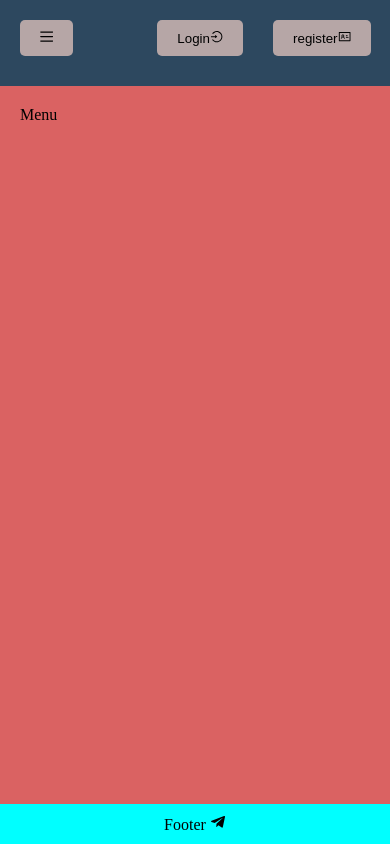
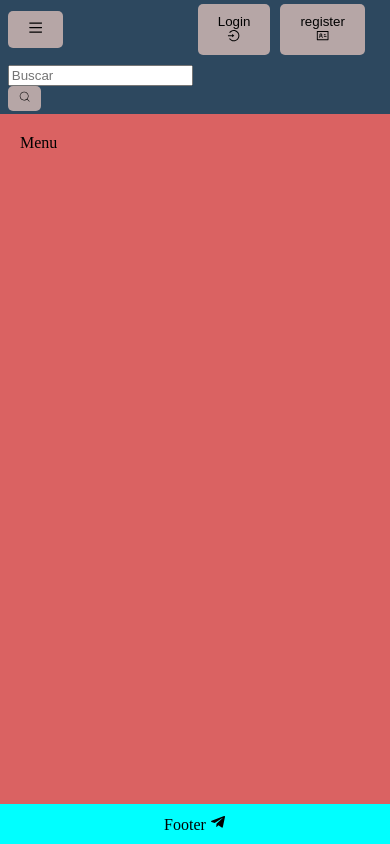
Before and after one commit to SalvadorGonzalezG/e-commers, a React (Vite) app: page / in a window 390 px wide. Built offline with nearby package versions, Linux system fonts and the light colour scheme.

Commit message:
manipulando la maquteacion web con @media

```diff
--- a/src/components/Header.jsx
+++ b/src/components/Header.jsx
@@ -11,7 +11,9 @@ const Header = () => {
                 <div className="right-buttons">
                     <button className="button"><SlMenu/></button>
                 </div>
-
+                <div className="search-container">
+                    <Search/>
+                </div>
                 <div className="left-buttons">
                     <button className="button">Login
                         <AiOutlineLogin />
@@ -24,5 +26,4 @@ const Header = () => {
         </>
     )
 }
-
 export default Header
--- a/src/components/Search.jsx
+++ b/src/components/Search.jsx
@@ -1,11 +1,14 @@
+import { CiSearch } from "react-icons/ci";
 
 
 const Search = () => {
     return (
         <>
             <div>
-    <input type="search" />
-    <button className="searchbtn">buscar</button>
+                <input
+                    type="search"
+                    placeholder="Buscar" />
+                <button className="searchbtn"><CiSearch /></button>
             </div>
         </>
     )
--- a/src/index.css
+++ b/src/index.css
@@ -16,27 +16,36 @@ body {
 .header {
   background-color: rgb(45, 72, 95);
   display: grid;
-  grid-template-columns:auto auto ; /* Dos columnas: una ocupa todo el espacio restante y otra automática */
-  justify-content:space-between; /* Distribuye el contenido de forma uniforme */
+  grid-template-columns: auto 1fr auto; /* Tres columnas: botones, búsqueda y botones */
+  gap: 20px; /* Espacio entre los elementos */
+  align-items: center; /* Alinea los elementos al centro verticalmente */
   padding: 1% 2%;
-  align-items:center; /* Alinea los elementos al centro */
 }
 
-.left-buttons {
-  display: grid;
-  grid-template-columns: auto auto ;
-  gap: 10%; /* Espacio entre los botones */
-}
-
+.left-buttons,
 .right-buttons {
   display: grid;
+  grid-template-columns: auto auto;
+  gap: 10px; /* Espacio entre los botones */
 }
 
 .button {
   padding: 10px 20px;
   background-color: #b6a6a6;
   border-radius: 5px;
-  border: 0px solid #ccc;
+  border: none;
+}
+
+.search-container {
+  display: flex;
+  justify-content:center; /* Centra el buscador horizontalmente */
+
+}
+.searchbtn{
+  padding: 4px 10px;
+  background-color: #b6a6a6;
+  border-radius: 5px;
+  border: none;
 }
 
 .menu {
@@ -53,17 +62,25 @@ body {
 
 @media (max-width: 768px) {
   .header {
-    padding: 20px;
-    grid-template-columns: 1fr 85% ;
+    grid-template-columns: 1fr 1fr; /* Una columna en pantallas pequeñas */
+    gap: 5px;
+  }
+
+  .right-buttons, .left-buttons {
+    grid-template-columns: 1fr 1fr 1fr;
+    justify-content:flex-end; /* Centra los botones horizontalmente */
+  }
+
+  .button {
+    width: auto;
+    margin-bottom: 5px;
 
   }
 
-  .header .right-buttons, .header .left-buttons {
-    justify-content:end;
-  }
-
-  .button {
-    width: 100%;
-    margin-bottom: 10px;
+  .search-container {
+    order: 2; /* Mueve el buscador debajo de los botones */
+    width: auto;
+    display: flex;
+    justify-content: center;
   }
 }
```
Lines whose indentation alone changed are shown as unchanged.
